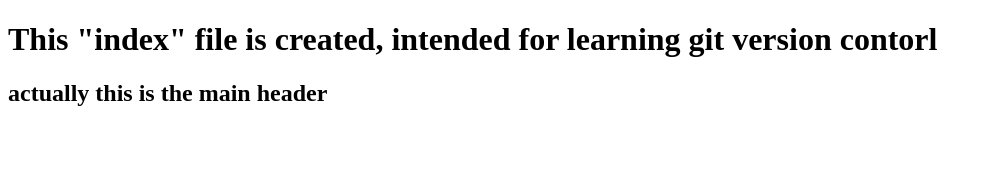
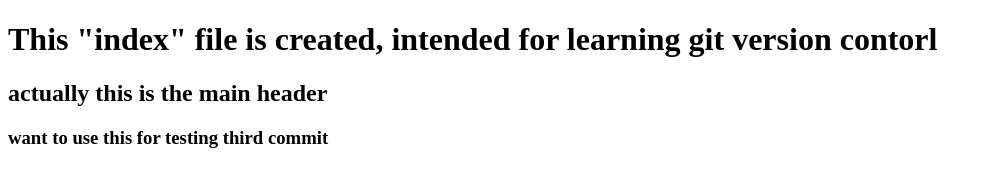
Before and after one commit to CoderAltin/myFirstRepository, a plain HTML site: page index.html in a window 1280 px wide. Shown: the whole page, without its empty margins (0-992 px from the left). Drawn offline with Linux system fonts and the light colour scheme.

Commit message:
third commit

```diff
--- a/index.html
+++ b/index.html
@@ -8,5 +8,6 @@
 <body>
     <h1>This "index" file is created, intended for learning git version contorl</h1>
     <h2>actually this is the main header</h2>
+    <h3>want to use this for testing third commit</h3>
 </body>
 </html>
```
